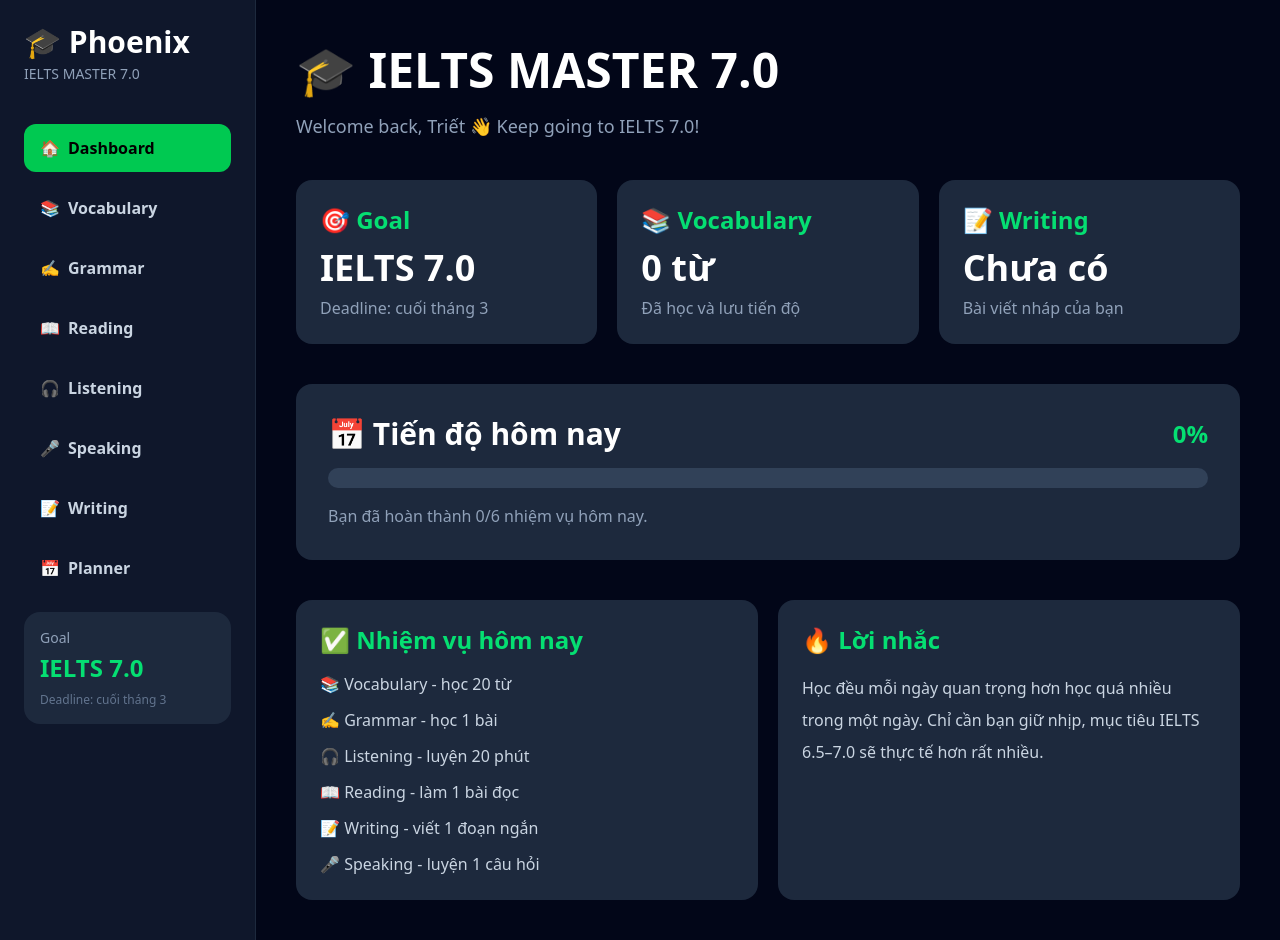
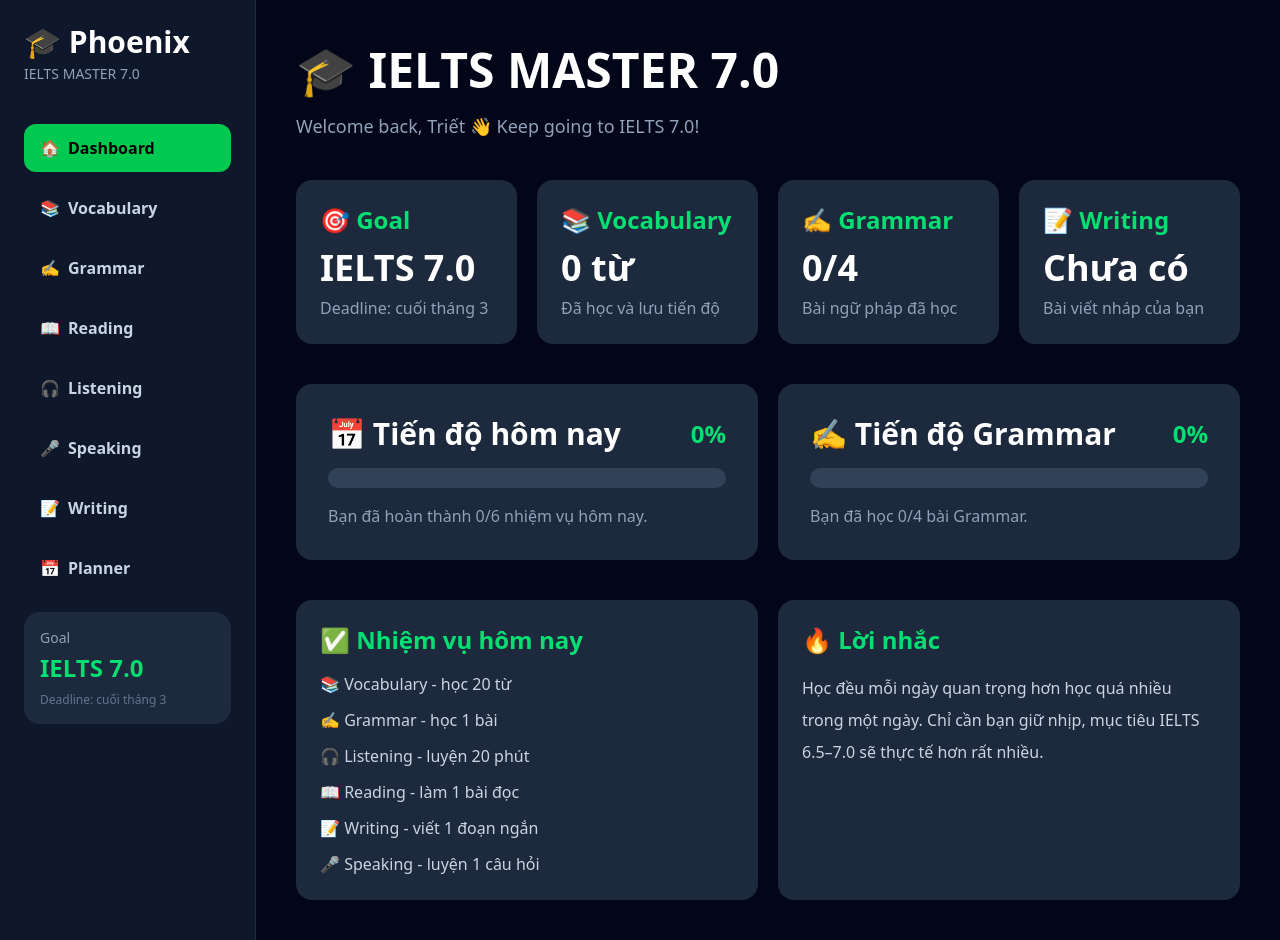
Before and after one commit to vominhhy369-svg/phoenix-ielts, a Next.js app: page / in a window 1280 px wide. Built offline with nearby package versions, Linux system fonts and the light colour scheme.

Commit message:
Connect grammar progress to dashboard

```diff
--- a/app/page.tsx
+++ b/app/page.tsx
@@ -5,11 +5,13 @@
 export default function Home() {
   const [learnedWords, setLearnedWords] = useState<string[]>([]);
   const [plannerTasks, setPlannerTasks] = useState<string[]>([]);
+  const [grammarLessons, setGrammarLessons] = useState<string[]>([]);
   const [hasWriting, setHasWriting] = useState(false);
 
   useEffect(() => {
     const savedWords = localStorage.getItem("learnedWords");
     const savedTasks = localStorage.getItem("plannerTasks");
+    const savedGrammar = localStorage.getItem("completedGrammarLessons");
     const savedEssay = localStorage.getItem("writingEssay");
 
     if (savedWords) {
@@ -20,13 +22,22 @@
       setPlannerTasks(JSON.parse(savedTasks));
     }
 
+    if (savedGrammar) {
+      setGrammarLessons(JSON.parse(savedGrammar));
+    }
+
     if (savedEssay && savedEssay.trim().length > 0) {
       setHasWriting(true);
     }
   }, []);
 
   const totalTasks = 6;
+  const totalGrammarLessons = 4;
+
   const plannerProgress = Math.round((plannerTasks.length / totalTasks) * 100);
+  const grammarProgress = Math.round(
+    (grammarLessons.length / totalGrammarLessons) * 100
+  );
 
   return (
     <main className="min-h-screen bg-slate-950 text-white p-5 md:p-10">
@@ -38,7 +49,7 @@
         Welcome back, Triết 👋 Keep going to IELTS 7.0!
       </p>
 
-      <div className="grid grid-cols-1 gap-5 md:grid-cols-2 xl:grid-cols-3 mb-8 md:mb-10">
+      <div className="grid grid-cols-1 gap-5 md:grid-cols-2 xl:grid-cols-4 mb-8 md:mb-10">
         <div className="bg-slate-800 rounded-2xl p-5 md:p-6">
           <h2 className="text-xl md:text-2xl font-bold text-green-400">
             🎯 Goal
@@ -59,6 +70,16 @@
 
         <div className="bg-slate-800 rounded-2xl p-5 md:p-6">
           <h2 className="text-xl md:text-2xl font-bold text-green-400">
+            ✍️ Grammar
+          </h2>
+          <p className="mt-3 text-3xl md:text-4xl font-bold">
+            {grammarLessons.length}/{totalGrammarLessons}
+          </p>
+          <p className="mt-2 text-slate-400">Bài ngữ pháp đã học</p>
+        </div>
+
+        <div className="bg-slate-800 rounded-2xl p-5 md:p-6">
+          <h2 className="text-xl md:text-2xl font-bold text-green-400">
             📝 Writing
           </h2>
           <p className="mt-3 text-3xl md:text-4xl font-bold">
@@ -68,7 +89,8 @@
         </div>
       </div>
 
-      <div className="bg-slate-800 rounded-2xl p-5 md:p-8 mb-8 md:mb-10">
+      <div className="grid grid-cols-1 gap-5 xl:grid-cols-2 mb-8 md:mb-10">
+        <div className="bg-slate-800 rounded-2xl p-5 md:p-8">
           <div className="flex flex-col gap-2 md:flex-row md:justify-between md:items-center mb-4">
             <h2 className="text-2xl md:text-3xl font-bold">
               📅 Tiến độ hôm nay
@@ -89,6 +111,30 @@
           <p className="mt-4 text-slate-400">
             Bạn đã hoàn thành {plannerTasks.length}/{totalTasks} nhiệm vụ hôm nay.
           </p>
+        </div>
+
+        <div className="bg-slate-800 rounded-2xl p-5 md:p-8">
+          <div className="flex flex-col gap-2 md:flex-row md:justify-between md:items-center mb-4">
+            <h2 className="text-2xl md:text-3xl font-bold">
+              ✍️ Tiến độ Grammar
+            </h2>
+
+            <p className="text-green-400 font-bold text-2xl">
+              {grammarProgress}%
+            </p>
+          </div>
+
+          <div className="w-full h-5 bg-slate-700 rounded-full">
+            <div
+              className="h-5 bg-green-500 rounded-full"
+              style={{ width: `${grammarProgress}%` }}
+            ></div>
+          </div>
+
+          <p className="mt-4 text-slate-400">
+            Bạn đã học {grammarLessons.length}/{totalGrammarLessons} bài Grammar.
+          </p>
+        </div>
       </div>
 
       <div className="grid grid-cols-1 gap-5 md:grid-cols-2">
```
Lines whose indentation alone changed are shown as unchanged.
